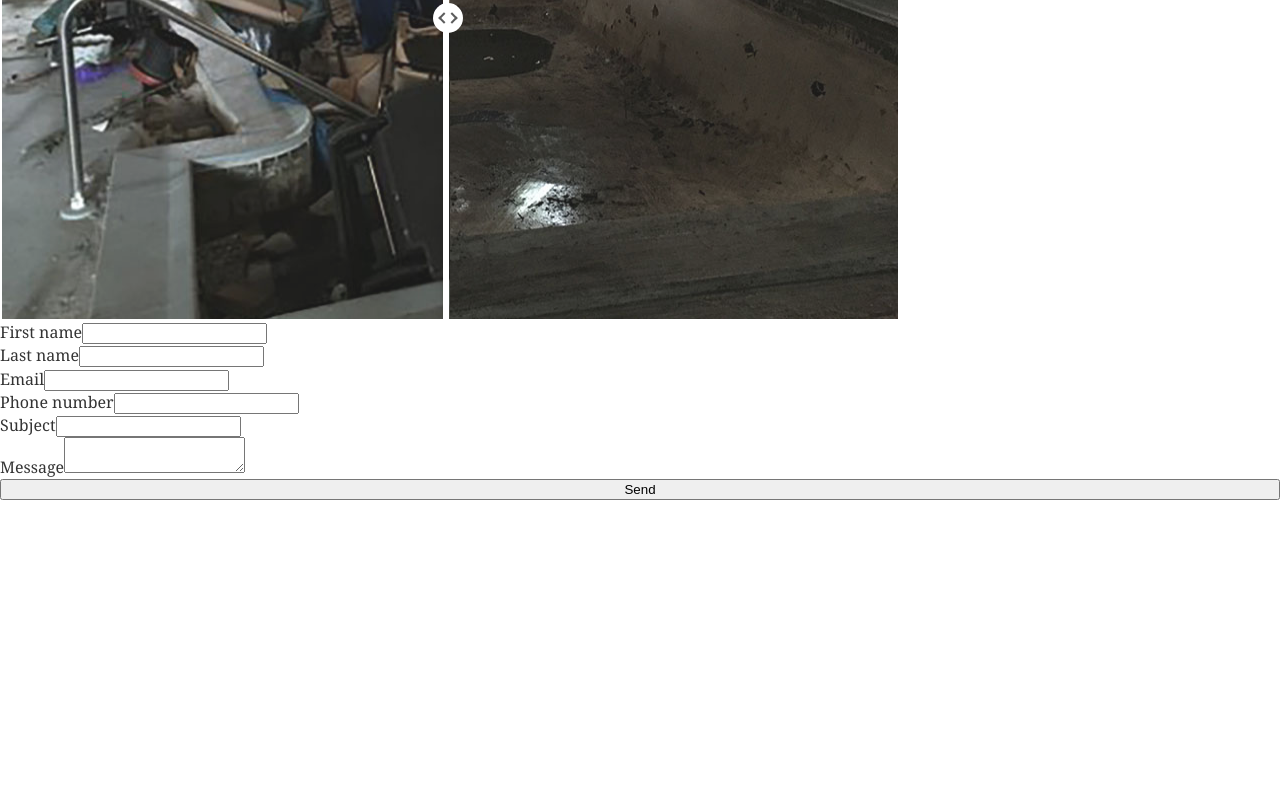
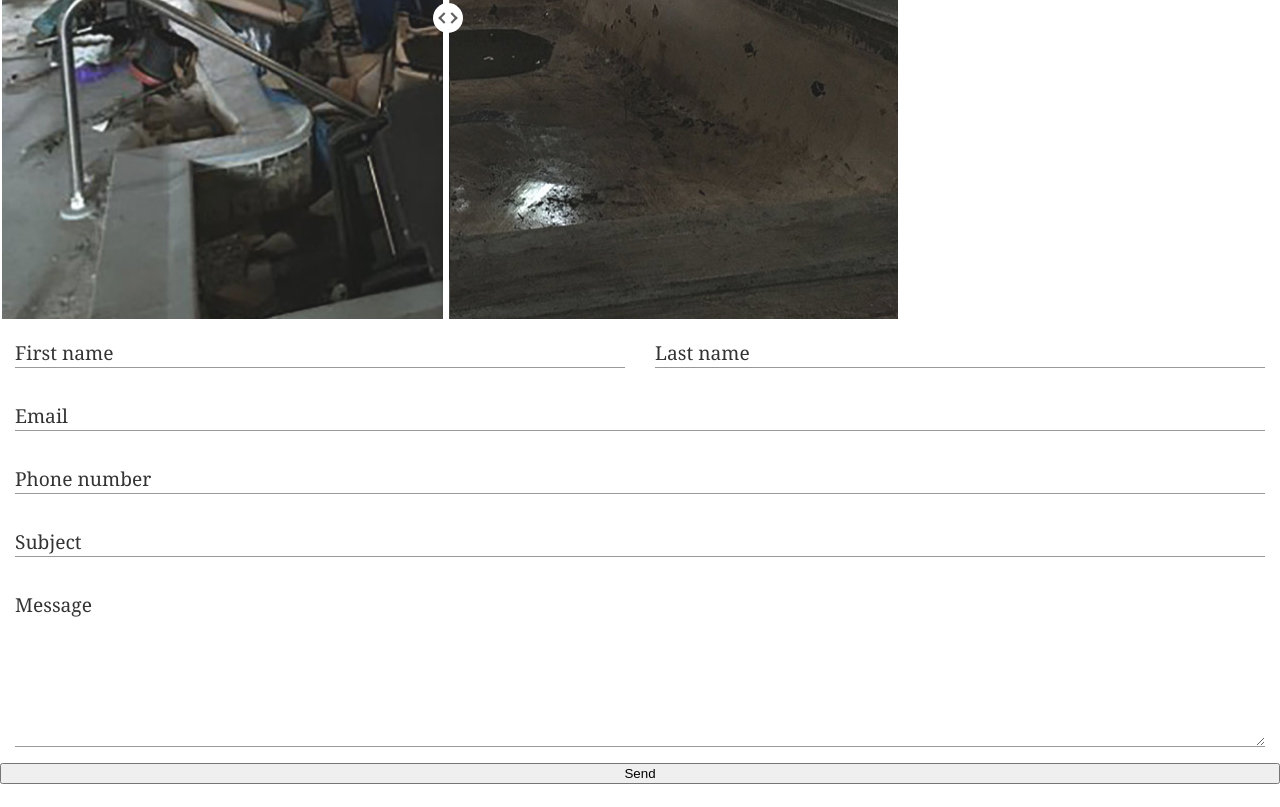
Before and after one commit to jpbamberg1993/srpp, a Gatsby site: page / in a window 1280 px wide. Shown: the part 2477-3284 px from the top of the page. Before the commit the page ends 3000 px from the top, so only its background shows below. Built offline with nearby package versions, Linux system fonts and the light colour scheme; Gatsby itself is replaced by a stand-in of ours.

Commit message:
Create initial form styles

```diff
--- a/src/components/ContactForm.tsx
+++ b/src/components/ContactForm.tsx
@@ -2,6 +2,7 @@ import React from 'react'
 import Form, { IFields } from './Form'
 import { Field } from './Field';
 import { required, isEmail, isPhoneNumber } from '../utils/validations';
+import { StyledFormRow } from '../styles/form-row.css';
 
 export const ContactForm: React.FunctionComponent = () => {
   const fields: IFields = {
@@ -44,12 +45,22 @@ export const ContactForm: React.FunctionComponent = () => {
       fields={fields}
       render={() => (
         <React.Fragment>
+          <StyledFormRow>
             <Field {...fields.firstName} />
             <Field {...fields.lastName} />
+          </StyledFormRow>
+          <StyledFormRow>
             <Field {...fields.email} />
+          </StyledFormRow>
+          <StyledFormRow>
             <Field {...fields.phoneNumber} />
+          </StyledFormRow>
+          <StyledFormRow>
             <Field {...fields.subject} />
+          </StyledFormRow>
+          <StyledFormRow>
             <Field {...fields.message} />
+          </StyledFormRow>
         </React.Fragment>
       )}
     />
--- a/src/components/Field.tsx
+++ b/src/components/Field.tsx
@@ -1,6 +1,6 @@
 import React from 'react'
 import { IErrors, IFormContext, FormContext } from './Form';
-import { StyledFormField } from '../styles/form-field.css'
+import { StyledFormCol } from '../styles/form-field.css'
 import { IValidation } from '../utils/validations';
 
 type Editor = 'textbox' | 'multilinetextbox'
@@ -33,8 +33,10 @@ export const Field: React.FunctionComponent<IFieldProps> = ({
   return (
     <FormContext.Consumer>
       {(context: IFormContext) => (
-        <StyledFormField>
-          <label htmlFor={id}>{label}</label>
+        <StyledFormCol>
+          <div className="form-field">
+            <div className="form-field__control">
+              <label htmlFor={id} className="form-field__label">{label}</label>
 
               {editor.toLowerCase() === "textbox" && (
                 <input
@@ -47,7 +49,7 @@ export const Field: React.FunctionComponent<IFieldProps> = ({
                     }
                   }
                   onBlur={(e: React.FormEvent<HTMLInputElement>) => context.validate(id)}
-              className="formControl"
+                  className="form-field__input"
                   style={getEditorStyle(context.errors, id)}
                 />
               )}
@@ -62,17 +64,19 @@ export const Field: React.FunctionComponent<IFieldProps> = ({
                     }
                   }
                   onBlur={(e: React.FormEvent<HTMLTextAreaElement>) => context.validate(id)}
-              className="formControl"
+                  className="form-field__textarea"
                   style={getEditorStyle(context.errors, id)}
                 />
               )}
+            </div>
 
             {getError(context.errors, id) && (
               <div style={{ color: "red", fontSize: "80%" }}>
-              <p>{getError(context.errors, id)}</p>
+                <p className="error">{getError(context.errors, id)}</p>
               </div>
             )}
-        </StyledFormField>
+          </div>
+        </StyledFormCol>
       )}
     </FormContext.Consumer>
   )
--- a/src/components/Form.tsx
+++ b/src/components/Form.tsx
@@ -164,6 +164,7 @@ class Form extends React.Component<IProps, IState> {
 
     return (
       <FormContext.Provider value={context}>
+        {/* This just tells netlify forms what out form is going to look like */}
         <form name="contact" netlify="true" netlify-honeypot="bot-field" hidden>
           <input type="text" name="firstName" />
           <input type="text" name="lastName" />
--- a/src/styles/form-field.css.ts
+++ b/src/styles/form-field.css.ts
@@ -1,5 +1,89 @@
 import { styled } from './theme'
 
-export const StyledFormField = styled.div`
+export const StyledFormCol = styled.div`
+  flex-basis: 0;
+  flex-grow: 1;
+  max-width: 100%;
+  position: relative;
+  width: 100%;
+  padding-right: 15px;
+  padding-left: 15px;
 
+  .form-field {
+    display: block;
+    margin-bottom: 16px;
+  }
+
+  .form-field--is-active .form-field__control::after {
+    border-bottom: 2px solid #b11adc;
+    transform: scaleX(150);
+  }
+
+  .form-field--is-active .form-field__label {
+    color: #b11adc;
+    font-size: 0.75rem;
+    transform: translateY(-14px);
+  }
+
+  .form-field--is-filled .form-field__label {
+    font-size: 0.75rem;
+    transform: translateY(-14px);
+  }
+
+  .form-field__label {
+    display: block;
+    font-size: 1.2rem;
+    font-weight: normal;
+    left: 0;
+    margin: 0;
+    padding: 18px 0 0 ;
+    position: absolute;
+    top: 0;
+    transition: all 0.4s;
+    width: 100%;
+  }
+
+  .form-field__control {
+    border-radius: 8px 8px 0 0;
+    overflow: hidden;
+    position: relative;
+    width: 100%;
+  }
+
+  .form-field__control::after {
+    border-bottom: 2px solid #b11adc;
+    bottom: 0;
+    content: "";
+    display: block;
+    left: 0;
+    margin: 0 auto;
+    position: absolute;
+    right: 0;
+    transform: scaleX(0);
+    transition: all 0.4x;
+    width: 1%;
+  }
+
+  .form-field__input,
+  .form-field__textarea {
+    appearance: none;
+    background: transparent;
+    border: 0;
+    border-bottom: 1px solid #999;
+    color: #333;
+    display: block;
+    font-size: 1.2rem;
+    margin-top: 24px;
+    outline: 0;
+    padding: 0 12px;
+    width: 100%;
+  }
+
+  .form-field__textarea {
+    height: 150px;
+  }
+
+  .error {
+    margin-bottom: 0;
+  }
 `
--- /dev/null
+++ b/src/styles/form-row.css.ts
@@ -0,0 +1,8 @@
+import { styled } from './theme'
+
+export const StyledFormRow = styled.div`
+  display: flex;
+  flex-wrap: wrap;
+  // margin-right: -15px;
+  // margin-left: -15px;
+`
```
Lines whose indentation alone changed are shown as unchanged.
